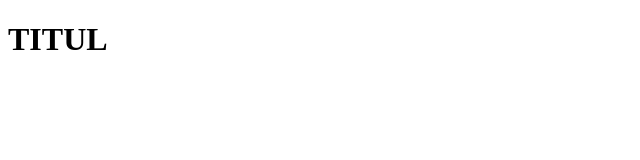
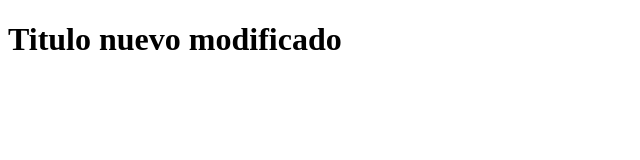
Before and after one commit to jmejiamdevco/hello-world-git, a plain HTML site: page index.html in a window 1280 px wide. Shown: the whole page, without its empty margins (0-640 px from the left). Drawn offline with Linux system fonts and the light colour scheme.

Commit message:
Se modifico Index nuevamente

```diff
--- a/index.html
+++ b/index.html
@@ -4,9 +4,9 @@
     <meta charset="UTF-8">
     <meta http-equiv="X-UA-Compatible" content="IE=edge">
     <meta name="viewport" content="width=device-width, initial-scale=1.0">
-    <title>Document</title>
+    <title>Demo git</title>
 </head>
 <body>
-    <h1>TITUL</h1>
+    <h1>Titulo nuevo modificado</h1>
 </body>
 </html>
```
